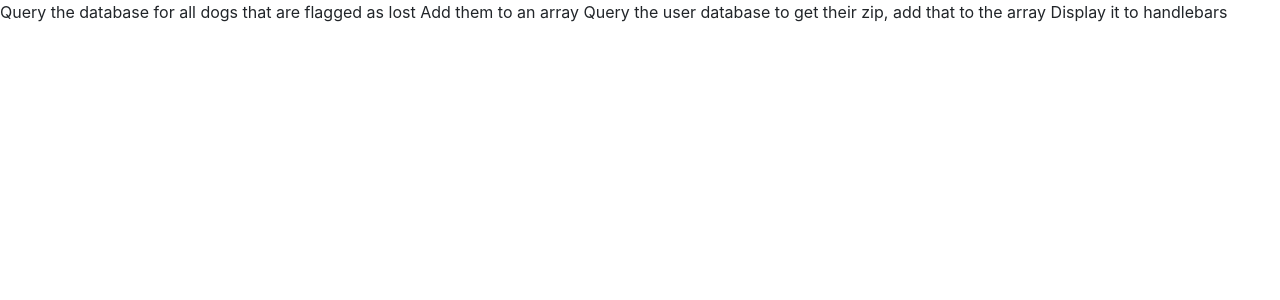
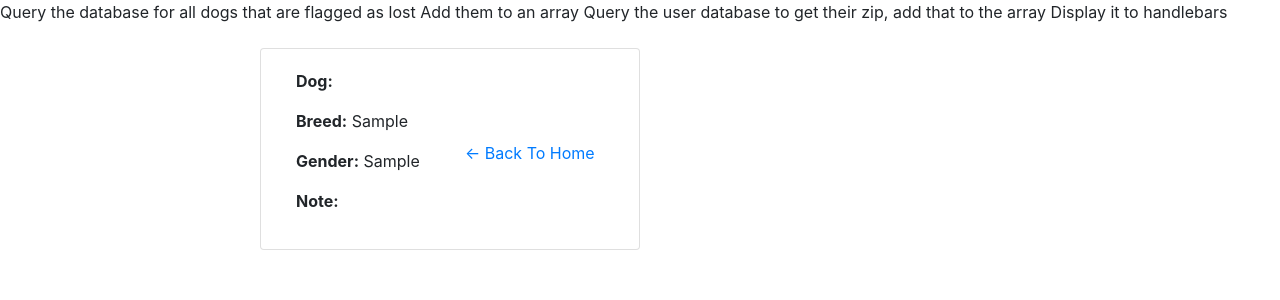
Before and after one commit to TeamAwesome082018/TeamBark, a Node server app: page /lostdogs in a window 1280 px wide. Shown: the top 300 px of the page. Run offline with Node 20, Linux system fonts and the light colour scheme; tables that the repository leaves empty hold one stand-in row (values such as "Sample post"); some libraries are stand-ins or nearby versions.

Commit message:
Working on the sending the lost dog to the front end

```diff
--- a/dogHandler/userDogs.js
+++ b/dogHandler/userDogs.js
@@ -135,5 +135,17 @@
             console.log(error);
         });
         return;
+    }, getLostDogs: async function () {
+        const lostDogArray = [];
+        await db.Dog.findAll({ where: { lost: true } }).then(function (lostDog) {
+            lostDog.forEach(dog => lostDogArray.push(dog.dataValues));
+        });
+        //Right now there is an error with below. It's not properly waiting for this to complete before sending the lost dog array.
+        //Currently sending it without the lost dog post
+        await lostDogArray.forEach((dog, index) => db.Posts.findOne({ where: { UserId: dog.UserId, post_type: "lost_dog" } }).then(function (lostDogPost) {
+            lostDogArray[index].post = lostDogPost.dataValues.text;
+            console.log(lostDogPost.dataValues.text)
+        }));
+        return lostDogArray;
     }
 };
--- a/routes/htmlRoutes.js
+++ b/routes/htmlRoutes.js
@@ -34,8 +34,9 @@
     });
   });
 
-  app.get("/lostdogs", function (req, res) {
-    res.render("lostDogs")
+  app.get("/lostdogs", async function (req, res) {
+    const lostDogArray = await userDogs.getLostDogs();
+    res.render("lostDogs", { lostDogArray })
   })
 
 
--- a/views/lostDogs.handlebars
+++ b/views/lostDogs.handlebars
@@ -2,3 +2,46 @@
 Add them to an array
 Query the user database to get their zip, add that to the array
 Display it to handlebars
+
+<div class="container">
+    <div class="row">
+        <div class="col-8 offset-2">
+            <div class="row">
+                {{#each lostDogArray}}
+                <div class="card mt-4 col-6 float-left">
+                    <div class="card-body">
+                        <div class="row">
+                            <div class="col-6">
+                                <p>
+                                    <strong>Dog:</strong> {{this.name}}
+                                </p>
+                                <p>
+                                    <strong>Breed:</strong> {{this.breed}}
+                                </p>
+                                <p>
+                                    <strong>Gender:</strong> {{this.gender}}
+                                </p>
+                                <p>
+                                    <strong>Note:</strong> {{this.note}}
+                                </p>
+                                {{cloudinaryIMG this.picture width=150 height=150}}
+                            </div>
+                            <div class="col-6">
+                                <p class="mt-5">
+                                    {{!-- This redirects to updateDog/Dog's ID which we then use so the user can edit
+                                    the dog's profile --}}
+                                    {{#if ../userProfile.isCurrentUser}}
+                                    <a href="/dog/{{this.id}}">Update the Doggo</a>
+                                    {{/if}}
+                                    <br>
+                                    <a href="/">← Back To Home</a>
+                                </p>
+                            </div>
+                        </div>
+                    </div>
+                </div>
+                {{/each}}
+            </div>
+        </div>
+    </div>
+</div>
```
